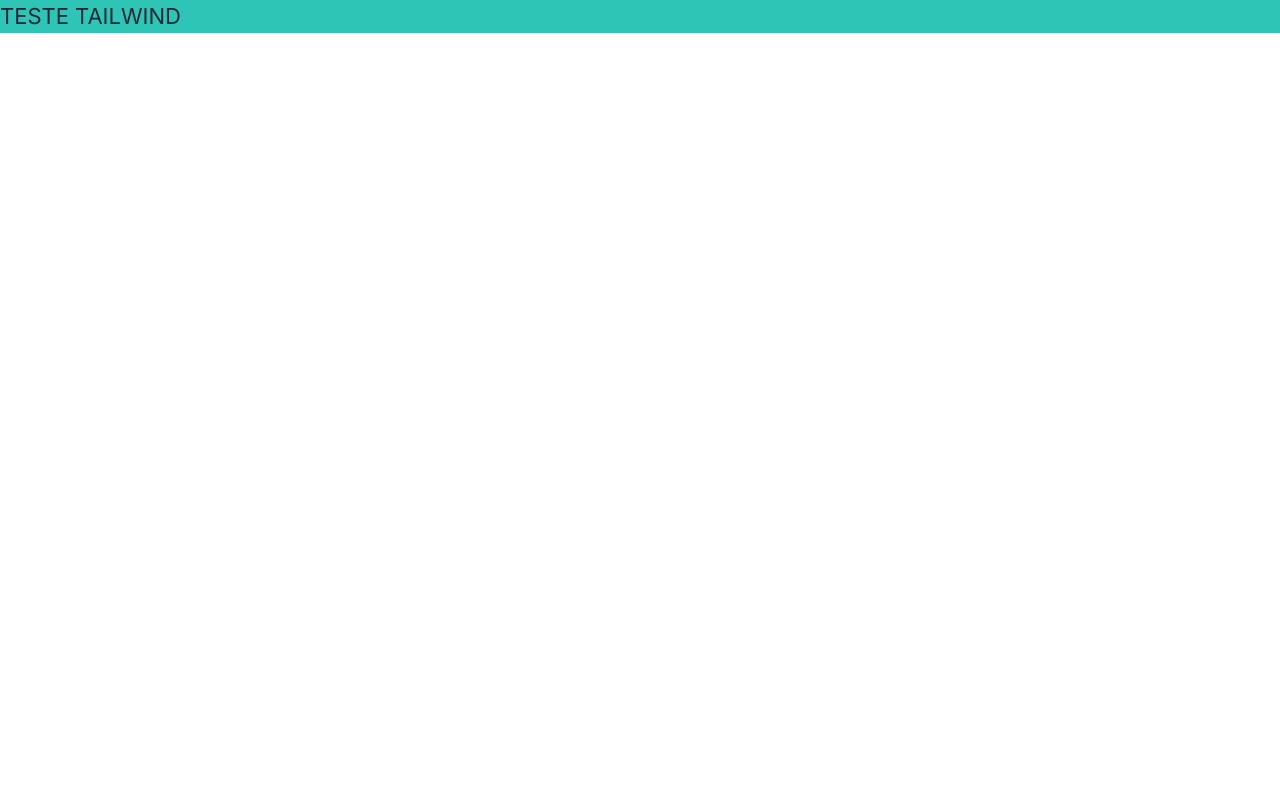
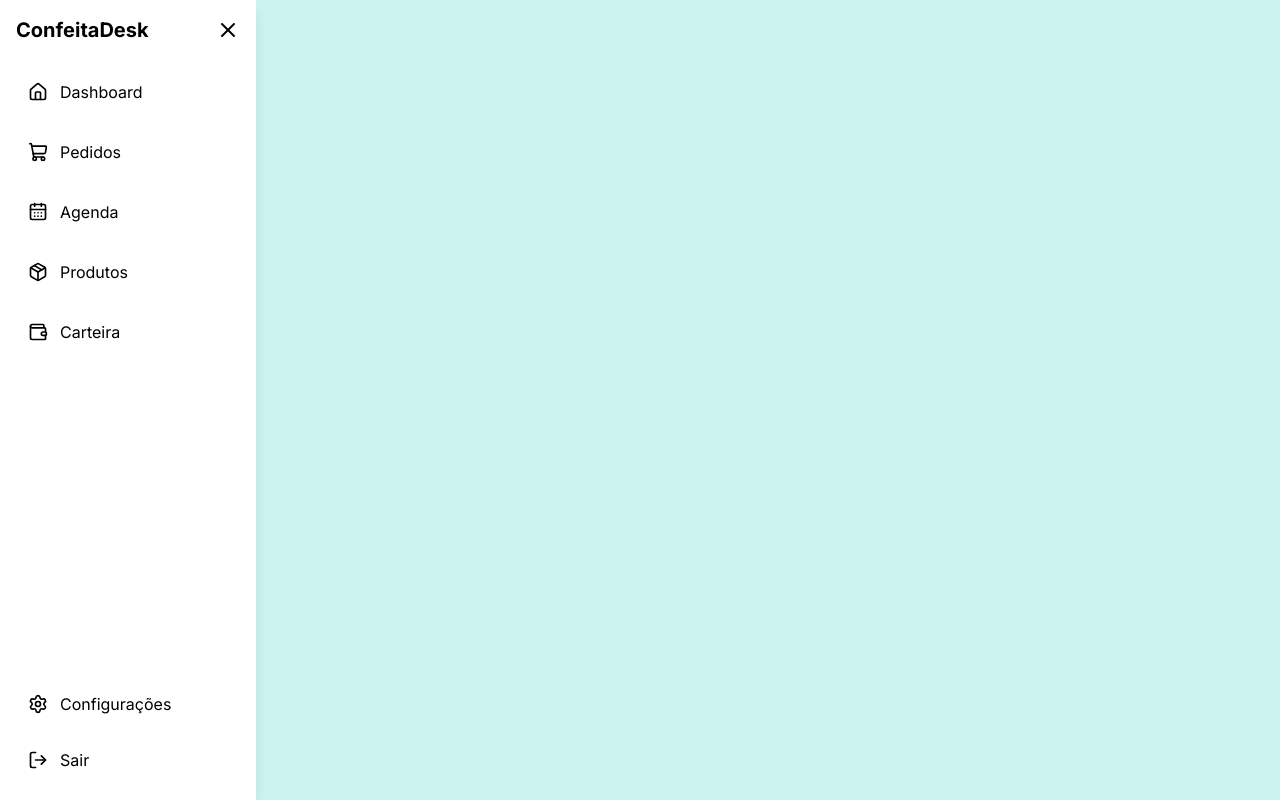
Before and after one commit to Diogo-Pires01/confeita-desk, a React (Vite) app in the folder frontend/: page / in a window 1280 px wide. Built offline with nearby package versions, Linux system fonts and the light colour scheme.

Commit message:
Add: sidebar

```diff
--- a/frontend/package.json
+++ b/frontend/package.json
@@ -10,6 +10,7 @@
     "preview": "vite preview"
   },
   "dependencies": {
+    "lucide-react": "^1.8.0",
     "react": "^19.2.4",
     "react-dom": "^19.2.4"
   },
--- a/frontend/src/App.tsx
+++ b/frontend/src/App.tsx
@@ -1,9 +1,10 @@
-import "./App.css";
+import './App.css';
+import Sidebar from './layouts/sidebar';
 
 function App() {
   return (
-    <div className="bg-primary text-secondary-title text-text-main">
-      TESTE TAILWIND
+    <div className="flex">
+      <Sidebar />
     </div>
   );
 }
--- a/frontend/src/index.css
+++ b/frontend/src/index.css
@@ -4,4 +4,5 @@
 
 body {
   @apply font-sans;
+  background-color: #cbf3f0;
 }
--- /dev/null
+++ b/frontend/src/layouts/sidebar.tsx
@@ -0,0 +1,74 @@
+import { useState } from 'react';
+import {
+  Menu,
+  X,
+  Home,
+  ShoppingCart,
+  CalendarDays,
+  Package,
+  Wallet,
+  Settings,
+  LogOut,
+} from 'lucide-react';
+
+const menuItems = [
+  { name: 'Dashboard', icon: Home },
+  { name: 'Pedidos', icon: ShoppingCart },
+  { name: 'Agenda', icon: CalendarDays },
+  { name: 'Produtos', icon: Package },
+  { name: 'Carteira', icon: Wallet },
+];
+
+export default function Sidebar() {
+  const [isOpen, setIsOpen] = useState(true);
+
+  return (
+    <aside
+      className={`relative bg-white shadow-lg h-screen p-4 transition-all duration-500 ease-in-out ${
+        isOpen ? 'w-64' : 'w-20'
+      }`}
+    >
+      <div
+        className={`flex items-center mb-6 ${isOpen ? 'justify-between' : 'justify-center'}`}
+      >
+        {isOpen && <h1 className="text-xl font-bold">ConfeitaDesk</h1>}
+        <button
+          onClick={() => setIsOpen(!isOpen)}
+          aria-label={isOpen ? 'Fechar menu' : 'Abrir menu'}
+        >
+          {isOpen ? <X /> : <Menu />}
+        </button>
+      </div>
+
+      <nav className="flex flex-col gap-3">
+        {menuItems.map((item) => {
+          const Icon = item.icon;
+          return (
+            <button
+              key={item.name}
+              className={`flex items-center gap-3 p-3 rounded-xl hover:bg-background cursor-pointer transition ${!isOpen ? 'justify-center' : ''}`}
+            >
+              <Icon size={20} />
+              {isOpen && <span>{item.name}</span>}
+            </button>
+          );
+        })}
+      </nav>
+
+      <footer className="absolute bottom-4 left-0 w-full px-4 flex flex-col gap-2">
+        <button
+          className={`flex items-center gap-3 p-3 rounded-xl hover:bg-background cursor-pointer transition ${!isOpen ? 'justify-center' : ''}`}
+        >
+          <Settings size={20} />
+          {isOpen && <span>Configurações</span>}
+        </button>
+        <button
+          className={`flex items-center gap-3 p-3 rounded-xl hover:bg-background cursor-pointer transition ${!isOpen ? 'justify-center' : ''}`}
+        >
+          <LogOut size={20} />
+          {isOpen && <span>Sair</span>}
+        </button>
+      </footer>
+    </aside>
+  );
+}
--- a/frontend/tailwind.config.js
+++ b/frontend/tailwind.config.js
@@ -16,8 +16,8 @@ export default {
       },
 
       colors: {
-        primary: "#2EC4B6",
-        background: "#F8FAFC",
+        primary: "#2ec4b6",
+        background: "#cbf3f0",
         surface: "#FFFFFF",
         border: "#E5E7EB",
 
```
Also changed, not shown: 1 other file (tests, documents, lock files or other folders).
